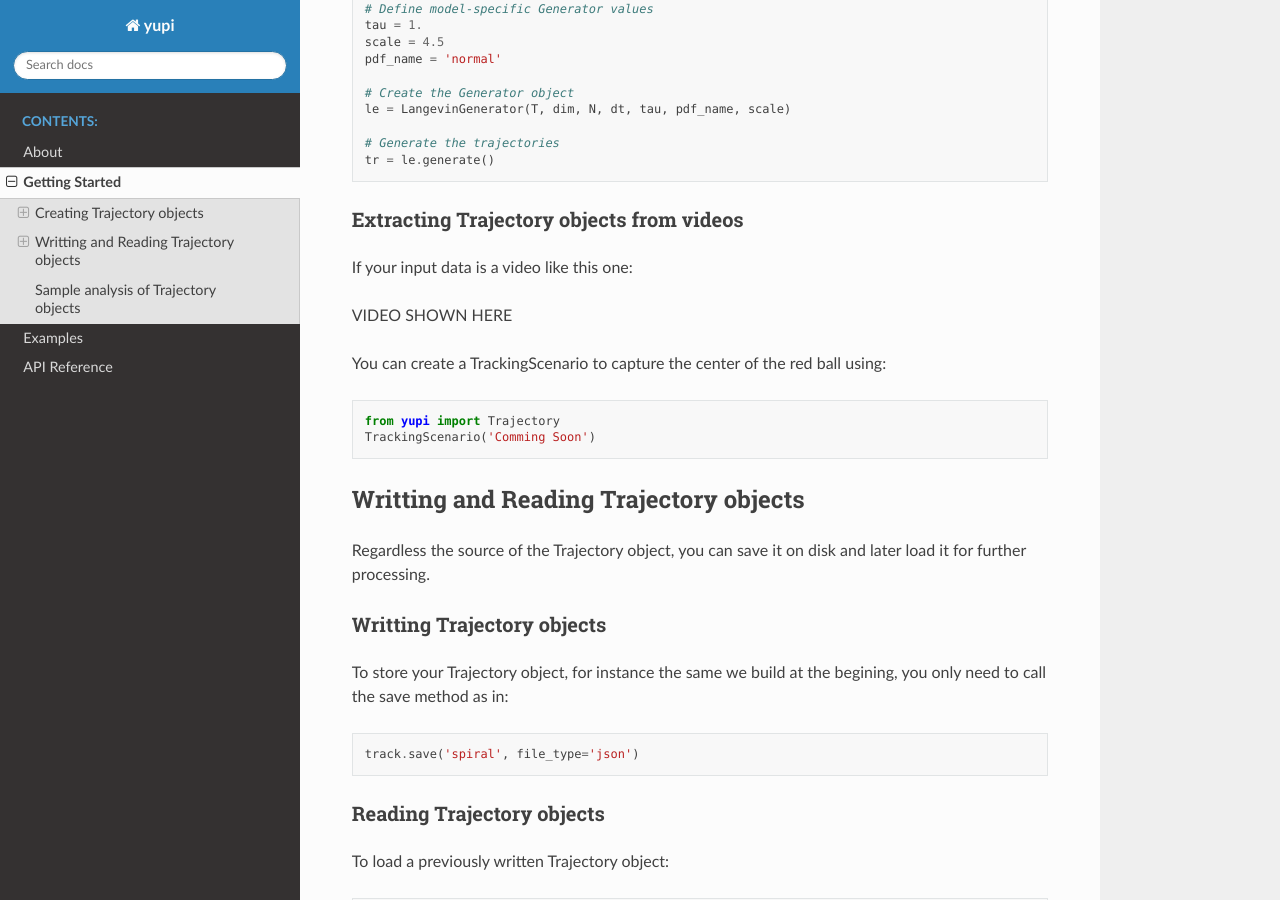
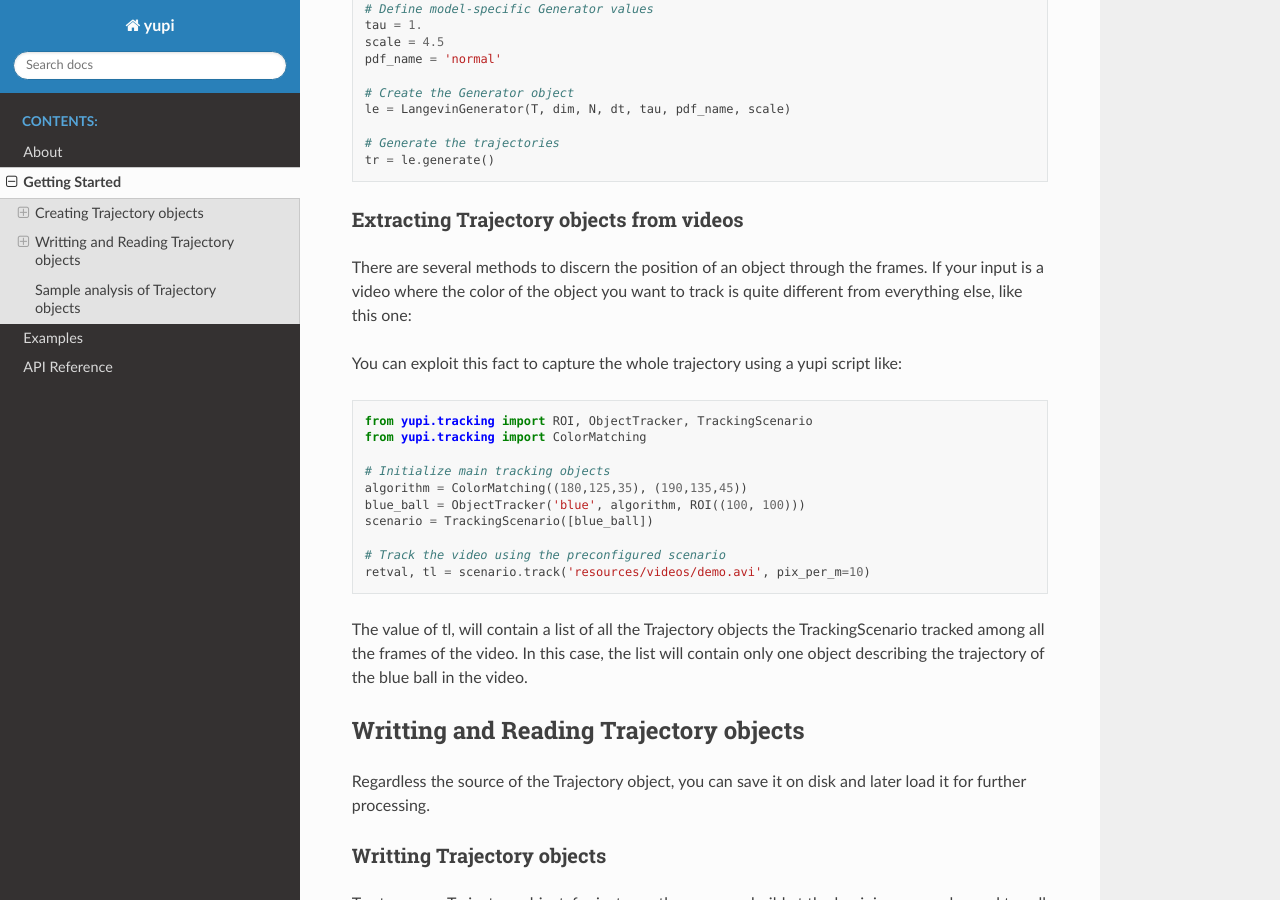
Before and after one commit to yupidevs/yupi, a Sphinx documentation site: the page built from docs/source/getting_started/getting_started.rst, in a window 1280 px wide and 900 px high, scrolled down 1411 px. Built offline with Sphinx 7.4.7 and the Read the Docs theme 2.0.0, drawn with Linux system fonts in a browser that asks for light colours.

Commit message:
Update docs with Tracking tools

```diff
--- a/docs/source/getting_started/getting_started.rst
+++ b/docs/source/getting_started/getting_started.rst
@@ -60,18 +60,30 @@ If you want to generate Trajectory objects based on some statistical constrains,
 Extracting Trajectory objects from videos
 +++++++++++++++++++++++++++++++++++++++++
 
-If your input data is a video like this one:
+There are several methods to discern the position of an object through the frames. If your input is a video where the color of the object you want to track is quite different from everything else, like this one:
 
-VIDEO SHOWN HERE
+.. .. video:: /images/demo.avi
+..    :width: 500
+..    :height: 500
+..    :autoplay:
+..    :nocontrols:
 
-You can create a TrackingScenario to capture the center of the red ball using:
+You can exploit this fact to capture the whole trajectory using a yupi script like:
 
 .. code-block:: python
 
-   from yupi import Trajectory
-   TrackingScenario('Comming Soon')
+   from yupi.tracking import ROI, ObjectTracker, TrackingScenario
+   from yupi.tracking import ColorMatching
 
+   # Initialize main tracking objects
+   algorithm = ColorMatching((180,125,35), (190,135,45))
+   blue_ball = ObjectTracker('blue', algorithm, ROI((100, 100)))
+   scenario = TrackingScenario([blue_ball])
 
+   # Track the video using the preconfigured scenario
+   retval, tl = scenario.track('resources/videos/demo.avi', pix_per_m=10)
+
+The value of tl, will contain a list of all the Trajectory objects the TrackingScenario tracked among all the frames of the video. In this case, the list will contain only one object describing the trajectory of the blue ball in the video.
 
 Writting and Reading Trajectory objects
 ---------------------------------------
```
Also changed, not shown: README.md (+2 -2 lines), 1 other file.
